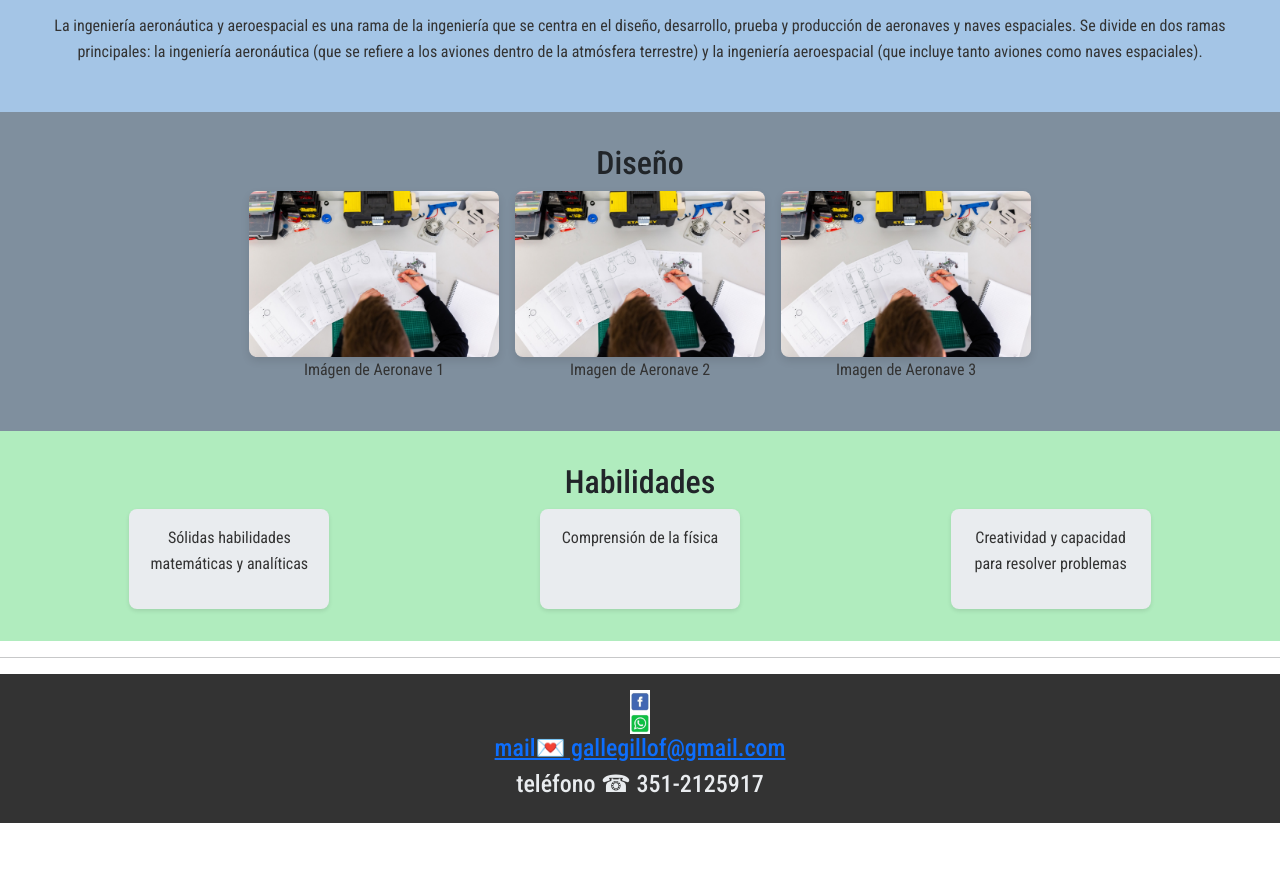
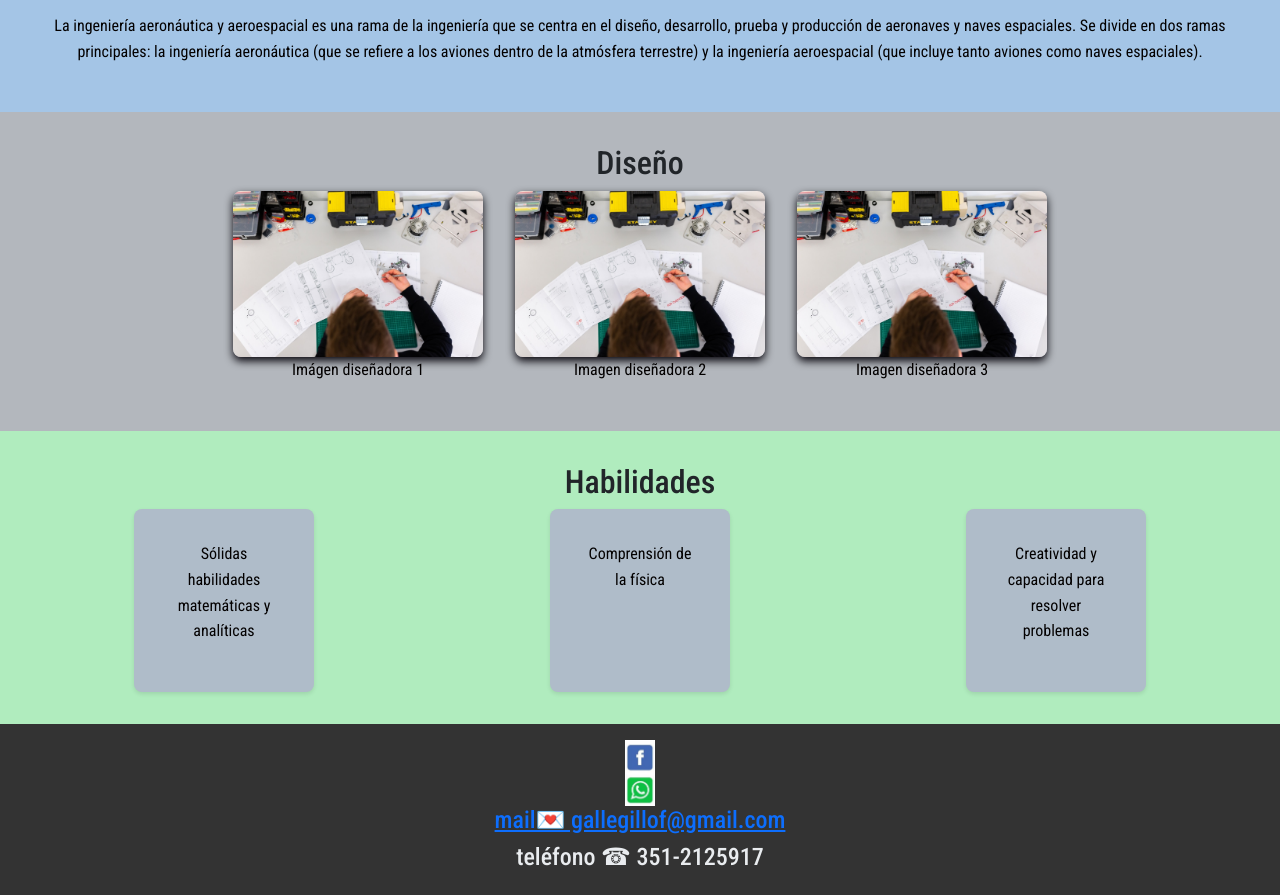
Before and after one commit to DFrank-coder/entregacoder, a plain HTML site: page index.html in a window 1280 px wide. Shown: the part 278-1173 px from the top of the page. Before the commit the page ends 1101 px from the top, so only its background shows below. Drawn offline with nearby package versions, Linux system fonts and the light colour scheme.

Commit message:
cambios en estilos

```diff
--- a/css/style.css
+++ b/css/style.css
@@ -5,6 +5,11 @@
 }
 
 /* Estilos para la sección de Diseño */
+
+.seccion-diseño {
+    background-color: hwb(213 70% 26%);
+}
+
 .seccion-diseño {
     text-align: center;
     padding: 2rem;
@@ -13,26 +18,26 @@
 .diseño-contenedor {
     display: flex;
     justify-content: center;
-    gap: 1rem;
+    gap: 2rem;
     flex-wrap: wrap;
 }
 
 .diseño-item {
     text-align: center;
-    transition: transform 0.3s ease, box-shadow 0.3s ease;
+    transition: transform 0.4s ease, box-shadow 0.3s ease;
 }
 
 .img-diseño {
     width: 250px;
     height: auto;
     border-radius: 8px;
-    box-shadow: 0 4px 8px rgba(0, 0, 0, 0.1);
-    transition: transform 0.3s ease, box-shadow 0.3s ease;
+    box-shadow: 0 4px 8px hwb(260 0% 97% / 0.979);
+    transition: transform 0.4s ease, box-shadow 0.3s ease;
 }
 
 .diseño-item:hover {
     transform: scale(1.05);
-    box-shadow: 0 6px 12px rgba(0, 0, 0, 0.2);
+    box-shadow: 0 6px 12px rgb(18, 91, 248);
 }
 
 
@@ -46,22 +51,22 @@
 .habilidades-contenedor {
     display: flex;
     justify-content: space-around;
-    gap: 1rem;
+    gap: 2rem;
     flex-wrap: wrap;
 }
 
 .habilidad-item {
-    background-color: #e9ecef;
-    padding: 1rem;
+    background-color: #afbcc9;
+    padding: 2rem;
     border-radius: 8px;
-    width: 200px;
+    width: 180px;
     transition: background-color 0.3s ease, transform 0.3s ease;
     box-shadow: 0 2px 4px rgba(0, 0, 0, 0.1);
 }
 
 .habilidad-item:hover {
-    background-color: #d4edda;
-    transform: scale(1.05);
+    background-color: rgba(18, 91, 248, 0.644);
+    transform: scale(1.3);
 }
 
 /* Estilos personalizados */
@@ -74,7 +79,7 @@ body {
     display: flex;
     align-items: center;
     gap: 10px;
-    /* Espacio entre el logo y el título */
+
 }
 
 /* Estilos para el logo */
@@ -92,7 +97,6 @@ body {
     font-weight: 700;
     color: #333;
 }
-
 
 .header {
     background-color: #4f9eec;
@@ -140,10 +144,6 @@ body {
     grid-template-columns: repeat(auto-fit, minmax(150px, 1fr));
     gap: 1rem;
     justify-items: center;
-}
-
-.seccion-diseño {
-    background-color: #7f8f9e;
 }
 
 .seccion-habilidades {
@@ -194,13 +194,6 @@ body {
     box-shadow: 0 8px 12px rgba(0, 0, 0, 0.2);
 }
 
-/* Footer Styles */
-footer {
-    background-color: #f8f9fa;
-    padding: 1rem;
-    font-size: 0.9rem;
-}
-
 /* General Styles */
 body {
     font-family: 'Roboto Condensed', sans-serif;
@@ -215,34 +208,11 @@ body {
 main p {
     font-size: 1rem;
     line-height: 1.6;
-    color: #333;
-}
-
-footer {
-    background-color: #f8f9fa;
-    padding: 1rem;
-    font-size: 0.9rem;
-}
-
-/* General Styles */
-body {
-    font-family: 'Roboto Condensed', sans-serif;
-    margin: 0;
-    padding: 0;
-}
-
-.header {
-    background-color: #f8f9fa;
+    color: rgb(3, 0, 0);
 }
 
 main .form-label {
     font-size: 1rem;
-}
-
-footer {
-    background-color: #f8f9fa;
-    padding: 1rem;
-    font-size: 0.9rem;
 }
 
 /* Responsive Breakpoints */
--- a/index.html
+++ b/index.html
@@ -4,23 +4,22 @@
 <head>
   <meta charset="UTF-8">
   <meta name="viewport" content="width=device-width, initial-scale=1.0">
-  <link rel="preconnect" href="https://fonts.googleapis.com">
-  <link rel="preconnect" href="https://fonts.gstatic.com" crossorigin>
   <link href="https://fonts.googleapis.com/css2?family=Roboto+Condensed:ital,wght@0,100..900;1,100..900&display=swap"
     rel="stylesheet">
   <link rel="stylesheet" href="https://cdn.jsdelivr.net/npm/bootstrap@5.3.0-alpha1/dist/css/bootstrap.min.css">
   <link rel="stylesheet" href="./css/style.css">
+  <link rel="shortcut icon" href="./img/icono.jpg" type="image/x-icon">
   <title>Home | VUELO A VELA ✈</title>
 </head>
 
 <body>
   <header class="header sticky-top">
     <nav class="navbar">
-      <img src="../actividad 2.9/img/logoplaneador.jpg" alt="logo de planeador" class="img-fluid" width="50">
+      <img src="../actividad 2.9/img/logoplaneador.jpg" alt="logo de planeador" width="50">
       <div class="titulo">
         <h1>PLANEADORES</h1>
       </div>
-      <button class="button" onclick="this.classList.toggle('active')">
+      <button class="button">
         <svg class="svg" xmlns="http://www.w3.org/2000/svg" width="16" height="16" fill="currentColor"
           viewBox="0 0 16 16">
           <path fill-rule="evenodd"
@@ -36,7 +35,6 @@
     </nav>
   </header>
 
-  <main>
   <main>
     <section class="aeronautica">
       <h2 class="text-success">BIENVENIDOS AL APASIONANTE MUNDO DE LA AERONAUTICA</h2>
@@ -59,15 +57,15 @@
       <div class="diseño-contenedor">
         <div class="diseño-item">
           <img src="./img/aeronautica.jpg" alt="avion" class="img-diseño">
-            <p>Imágen de Aeronave 1</p>
+          <p>Imágen diseñadora 1</p>
         </div>
         <div class="diseño-item">
           <img src="./img/aeronautica.jpg" alt="avion" class="img-diseño">
-            <p>Imagen de Aeronave 2</p>
+          <p>Imagen diseñadora 2</p>
         </div>
         <div class="diseño-item">
           <img src="./img/aeronautica.jpg" alt="avion" class="img-diseño">
-            <p>Imagen de Aeronave 3</p>
+          <p>Imagen diseñadora 3</p>
         </div>
       </div>
     </section>
@@ -87,13 +85,10 @@
         </div>
       </div>
     </section>
-      <hr>
-    </main>
-
   </main>
 
   <footer class="footer">
-    <img src="./img/icono.jpg" alt="redes sociales" width="20px">
+    <img src="./img/icono.jpg" alt="redes sociales" width="30px">
     <h4><a href="https://mail.google.com/mail/u/0/?tab=rm&ogbl#inbox" target="_blank">mail💌 gallegillof@gmail.com</a>
     </h4>
     <h4 class="tel">teléfono ☎ 351-2125917</h4>
```
Also changed, not shown: pages/caracteristicas.html (+12 -12 lines), pages/contacto.html (+6 -7 lines), pages/planeadores.html (+11 -10 lines). Lines whose indentation alone changed are shown as unchanged.
